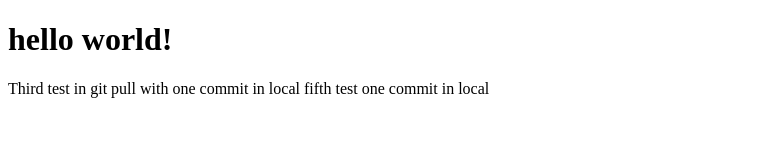
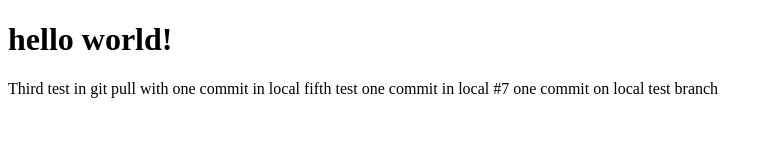
Before and after one commit to quendp/lessons, a plain HTML site: page testCommitAndPull.html in a window 1280 px wide. Shown: the whole page, without its empty margins (0-773 px from the left). Drawn offline with Linux system fonts and the light colour scheme.

Commit message:
#7 one commit on local test branch

```diff
--- a/testCommitAndPull.html
+++ b/testCommitAndPull.html
@@ -13,6 +13,7 @@
     <p>
         Third test in git pull with one commit in local
         fifth test one commit in local
+        #7 one commit on local test branch
     </p>
 </body>
 </html>
```
